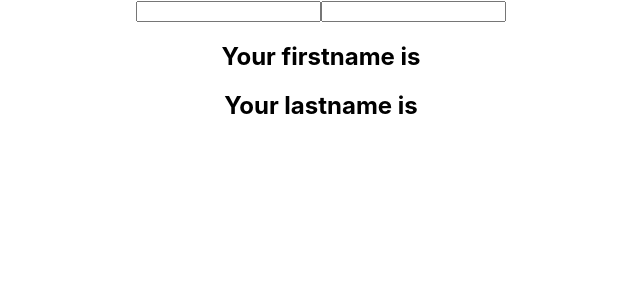
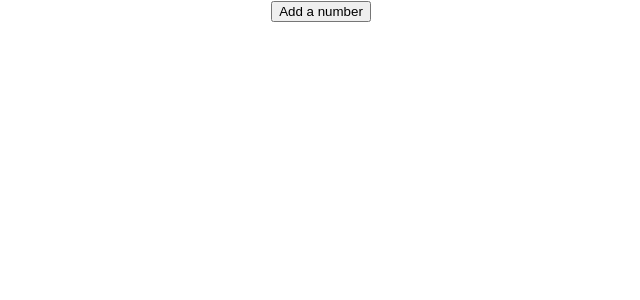
Before and after one commit to Sabieena/state-hook, a React (Create React App) app: page / in a window 1280 px wide. Shown: the top 300 px of the page, without its empty margins (319-959 px from the left). Built offline with nearby package versions, Linux system fonts and the light colour scheme.

Commit message:
usestate with Array

```diff
--- a/src/App.js
+++ b/src/App.js
@@ -3,13 +3,15 @@
 import HookCounter from './component/HookCounter'
 import Counter from './component/Counter';
 import ObjectHook from './component/ObjectHook';
+import StateArray from './component/StateArray';
 
 function App() {
   return (
     <div className="App">
       {/* <HookCounter /> */}
       {/* <Counter /> */}
-      <ObjectHook />
+      {/* <ObjectHook /> */}
+      <StateArray />
     </div>
   );
 }
--- /dev/null
+++ b/src/component/StateArray.js
@@ -0,0 +1,29 @@
+import React, {useState} from 'react'
+
+function StateArray() {
+    const[items, setItems] = useState([])
+
+    const addItem = () => {
+        setItems([...items, {
+            id: items.length,
+            value: Math.floor(Math.random() * 10)  + 1
+        }])
+
+    }
+
+    return (
+        <div>
+            <button onClick={addItem}>Add a number</button>
+            <ul>
+                {
+                    items.map(item => (
+                        <li key = {item.id}>{ item.value }</li>
+                    ))
+                }
+            </ul>
+
+        </div>
+    )
+}
+
+export default StateArray
```
